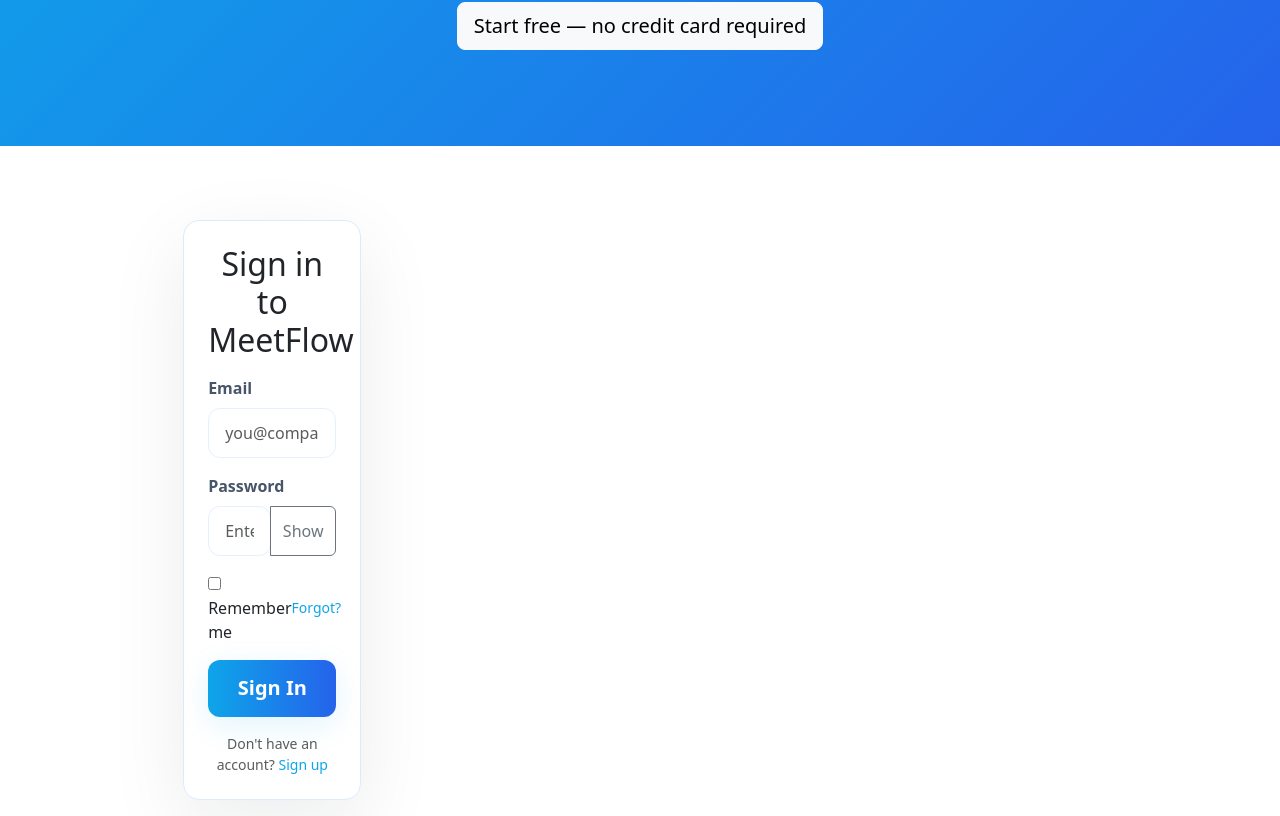
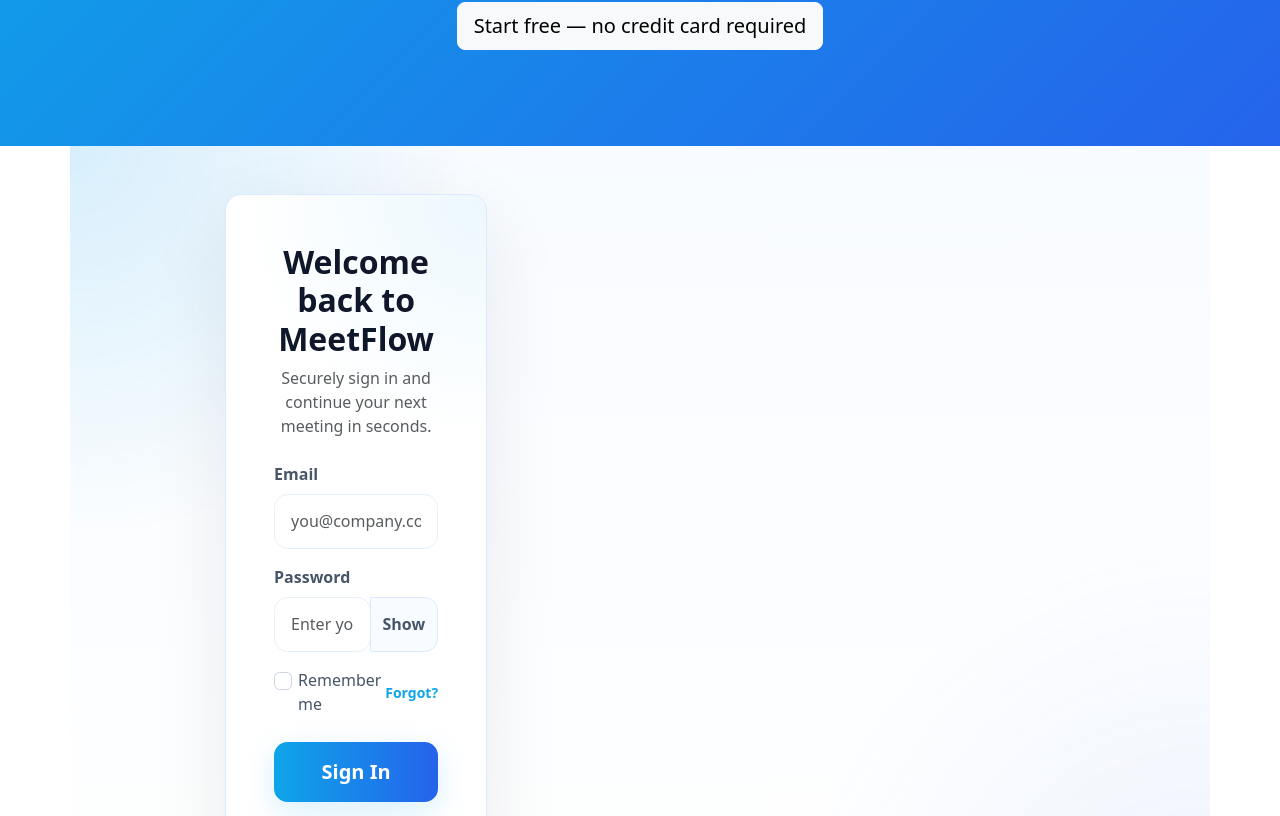
Before and after one commit to vaibhavsanmani/MeetFlow, a React (Vite) app in the folder frontend/: page / in a window 1280 px wide. Shown: the part 3844-4660 px from the top of the page. Built offline with nearby package versions, Linux system fonts and the light colour scheme.

Commit message:
updated styling of login page

```diff
--- a/frontend/src/index.css
+++ b/frontend/src/index.css
@@ -156,13 +156,37 @@
   align-items: center;
   padding-top: 2rem;
   padding-bottom: 2rem;
+  background: radial-gradient(circle at top left, rgba(14,165,233,0.14), transparent 28%),
+    radial-gradient(circle at bottom right, rgba(37,99,235,0.08), transparent 30%),
+    linear-gradient(180deg, #f8fbff 0%, #ffffff 100%);
 }
 
 .login-card {
+  position: relative;
   background: linear-gradient(180deg, var(--surface), var(--surface));
   border: 1px solid var(--card-border);
   box-shadow: var(--shadow);
-  border-radius: 1rem;
+  border-radius: 1.25rem;
+  overflow: hidden;
+}
+
+.login-card::before {
+  content: "";
+  position: absolute;
+  inset: 0;
+  background: radial-gradient(circle at top right, rgba(14,165,233,0.08), transparent 32%);
+  pointer-events: none;
+}
+
+.login-card-inner {
+  position: relative;
+  z-index: 1;
+}
+
+#login h2 {
+  color: #0f172a;
+  font-size: 2rem;
+  font-weight: 700;
 }
 
 #login .form-label {
@@ -171,34 +195,78 @@
 }
 
 #login .form-control {
-  border-radius: 0.75rem;
+  border-radius: 0.85rem;
   border: 1px solid #e6f0fb;
-  padding: 0.75rem 1rem;
+  padding: 0.9rem 1rem;
   background: #fff;
   box-shadow: none;
+  transition: border-color 0.2s ease, box-shadow 0.2s ease;
 }
 
 #login .form-control:focus {
   outline: none;
-  box-shadow: 0 6px 20px rgba(14,165,233,0.12);
+  box-shadow: 0 10px 28px rgba(14,165,233,0.14);
   border-color: var(--primary);
+}
+
+#login .input-group .btn-outline-secondary {
+  border-radius: 0 0.85rem 0.85rem 0;
+  border-color: #dbeafe;
+  background: #f8fbff;
+  color: var(--text-secondary);
+  font-weight: 600;
+}
+
+#login .input-group .btn-outline-secondary:hover {
+  background: #eff8ff;
+}
+
+#login .form-check-input {
+  width: 1.12rem;
+  height: 1.12rem;
+  border-radius: 0.35rem;
+  border: 1px solid #cbd5e1;
+}
+
+.remember-row .form-check-label {
+  color: var(--text-secondary);
+  font-weight: 500;
 }
 
 #login .btn-primary {
   background: linear-gradient(90deg, var(--primary), var(--primary-dark));
   border: none;
-  border-radius: 0.75rem;
-  padding: 0.85rem 1rem;
+  border-radius: 0.85rem;
+  padding: 0.95rem 1rem;
   font-weight: 700;
-  box-shadow: 0 8px 30px rgba(14,165,233,0.12);
+  box-shadow: 0 10px 32px rgba(14,165,233,0.16);
 }
 
-#login a {
+#login .btn-primary:hover,
+#login .btn-primary:focus {
+  box-shadow: 0 14px 40px rgba(14,165,233,0.22);
+}
+
+.forgot-link {
   color: var(--primary);
   text-decoration: none;
+  font-weight: 600;
 }
 
-#login a:hover {
+.forgot-link:hover {
+  text-decoration: underline;
+}
+
+.login-footer {
+  color: var(--text-secondary);
+}
+
+.login-footer a {
+  color: var(--primary);
+  font-weight: 600;
+}
+
+.login-footer a:hover {
   text-decoration: underline;
 }
 
--- a/frontend/src/pages/login.jsx
+++ b/frontend/src/pages/login.jsx
@@ -52,8 +52,14 @@
     <section id="login" className="container py-5">
       <div className="row justify-content-center">
         <div className="col-12 col-md-8 col-lg-6">
-          <div className="login-card p-4 rounded-4">
-            <h2 className="mb-3 text-center">Sign in to MeetFlow</h2>
+          <div className="login-card p-4 p-sm-5 rounded-4">
+            <div className="login-card-inner">
+              <div className="text-center mb-4">
+                <h2 className="mb-2">Welcome back to MeetFlow</h2>
+                <p className="text-muted mb-0">
+                  Securely sign in and continue your next meeting in seconds.
+                </p>
+              </div>
 
               {error && <div className="alert alert-danger">{error}</div>}
 
@@ -89,12 +95,16 @@
                   </div>
                 </div>
 
-              <div className="d-flex justify-content-between align-items-center mb-3">
-                <div>
-                  <input type="checkbox" id="remember" />{' '}
-                  <label htmlFor="remember"> Remember me</label>
+                <div className="remember-row d-flex justify-content-between align-items-center mb-4">
+                  <div className="form-check">
+                    <input className="form-check-input" type="checkbox" id="remember" />{' '}
+                    <label className="form-check-label" htmlFor="remember">
+                      Remember me
+                    </label>
                   </div>
-                <a href="#" className="small">Forgot?</a>
+                  <a href="#" className="forgot-link small">
+                    Forgot?
+                  </a>
                 </div>
 
                 <div className="d-grid">
@@ -107,8 +117,9 @@
                 </div>
               </form>
 
-            <div className="text-center mt-3 small text-muted">
+              <div className="login-footer text-center mt-4 small text-muted">
                 Don't have an account? <a href="#signup">Sign up</a>
+              </div>
             </div>
           </div>
         </div>
```
Lines whose indentation alone changed are shown as unchanged.
